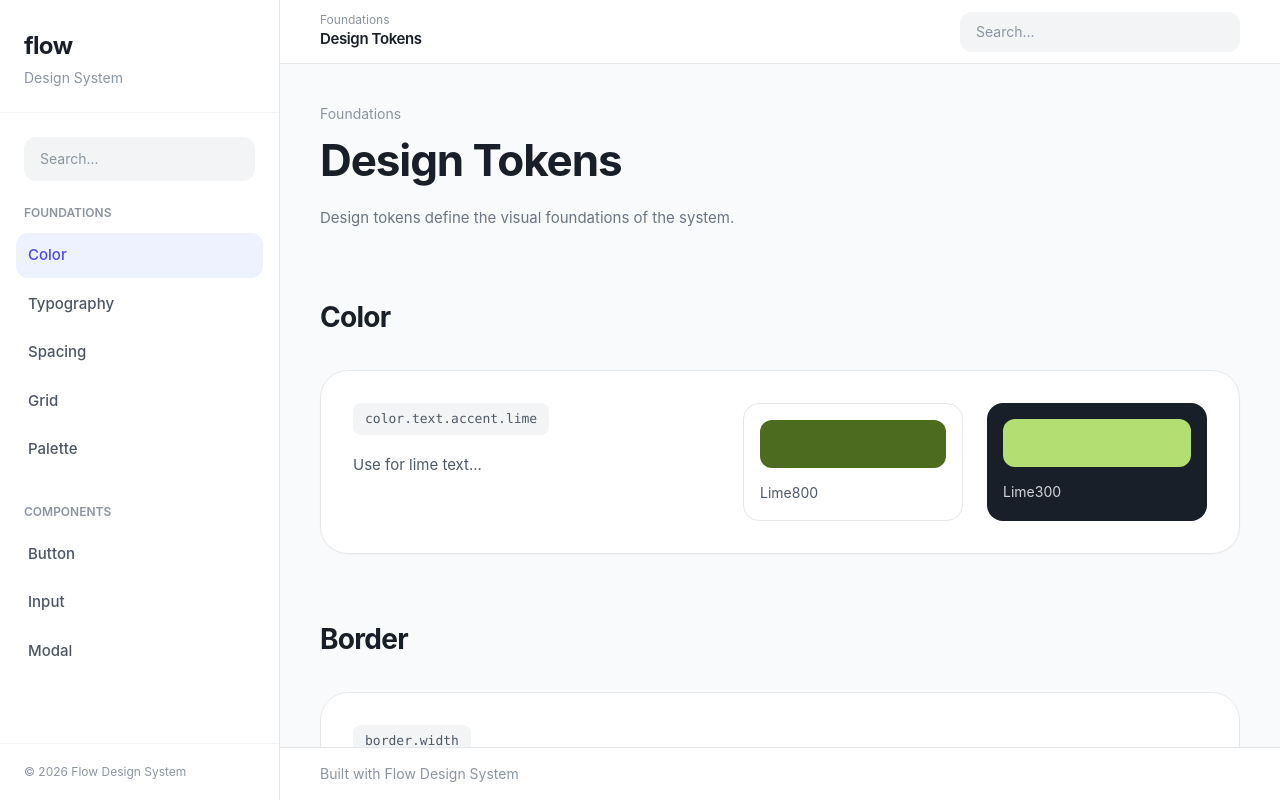
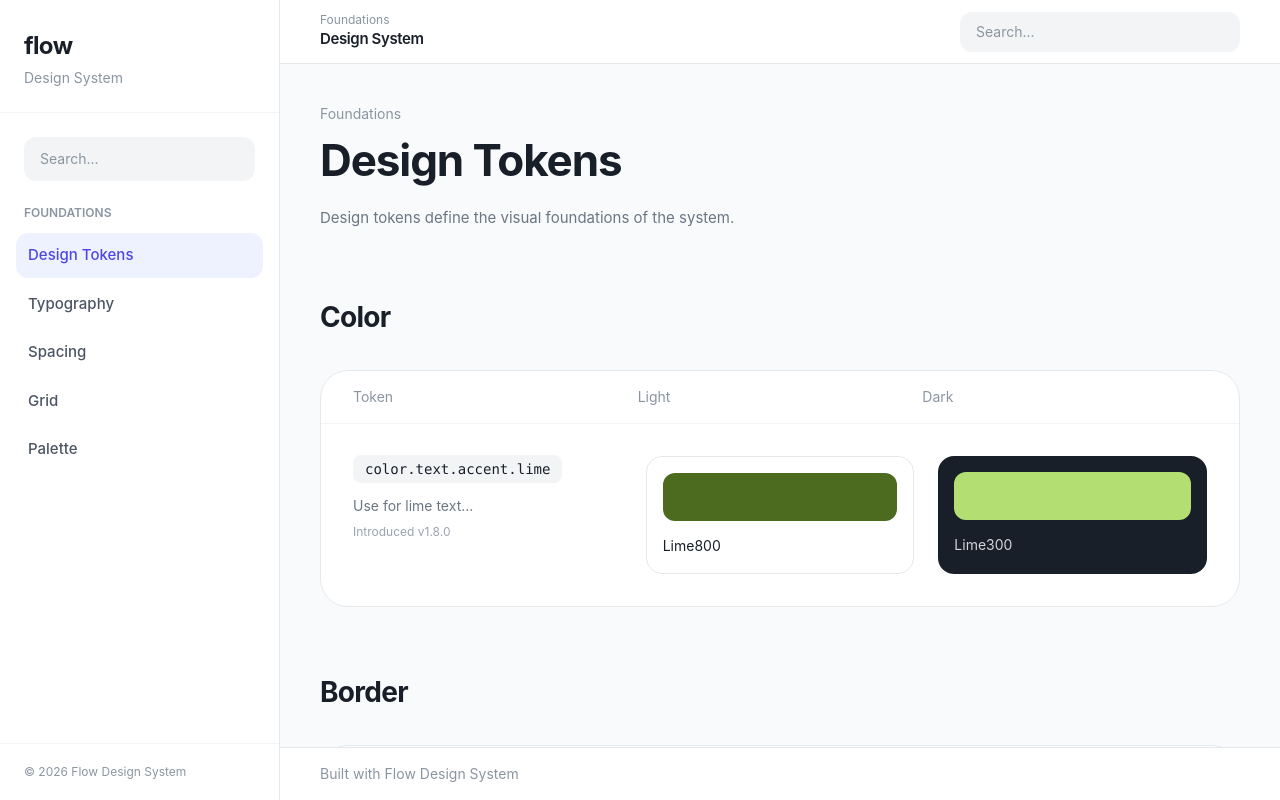
Before and after one commit to seo-er/design-system, a React (Vite) app: page / in a window 1280 px wide. Built offline with nearby package versions, Linux system fonts and the light colour scheme.

Commit message:
Add files via upload

```diff
--- a/src/App.jsx
+++ b/src/App.jsx
@@ -1,3 +1,4 @@
+// ===== App.jsx (PART 1/2) =====
 import React, { useState } from "react";
 
 function hexToRgba(hex, opacity) {
@@ -20,50 +21,51 @@ const gridData = [
   { bp: "xl", viewport: "1768+px", columns: 12, gutters: "16px", margins: "32px" },
 ];
 
+const typographyRows = [
+  ["font.heading.xxlarge", "Bold", "2rem / 32px", "2.25rem / 36px"],
+  ["font.heading.xlarge", "Bold", "1.75rem / 28px", "2rem / 32px"],
+  ["font.heading.large", "Bold", "1.5rem / 24px", "1.75rem / 28px"],
+  ["font.heading.medium", "Bold", "1.25rem / 20px", "1.5rem / 24px"],
+  ["font.heading.small", "Bold", "1rem / 16px", "1.25rem / 20px"],
+  ["font.heading.xsmall", "Bold", "0.875rem / 14px", "1.25rem / 20px"],
+  ["font.heading.xxsmall", "Bold", "0.75rem / 12px", "1rem / 16px"],
+];
+
+const spacingRows = [
+  ["space.0", "0×", "0rem", "0px"],
+  ["space.025", "0.25×", "0.125rem", "2px"],
+  ["space.050", "0.5×", "0.25rem", "4px"],
+  ["space.075", "0.75×", "0.375rem", "6px"],
+  ["space.100", "1×", "0.5rem", "8px"],
+  ["space.150", "1.5×", "0.75rem", "12px"],
+  ["space.200", "2×", "1rem", "16px"],
+  ["space.250", "2.5×", "1.25rem", "20px"],
+  ["space.300", "3×", "1.5rem", "24px"],
+  ["space.400", "4×", "2rem", "32px"],
+  ["space.500", "5×", "2.5rem", "40px"],
+  ["space.600", "6×", "3rem", "48px"],
+  ["space.800", "8×", "4rem", "64px"],
+  ["space.1000", "10×", "5rem", "80px"],
+];
+
 export default function App() {
   const [menu, setMenu] = useState("tokens");
 
   return (
     <div className="flex h-screen bg-[#F9FAFB] text-[#191F28]">
       {/* SIDEBAR */}
-      <aside
-        className="
-          hidden lg:flex
-          w-[280px]
-          bg-white
-          border-r border-[#E5E8EB]
-          flex-col
-          sticky top-0 h-screen
-        "
-      >
-        {/* LOGO */}
+      <aside className="hidden lg:flex w-[280px] bg-white border-r border-[#E5E8EB] flex-col">
         <div className="px-6 pt-7 pb-6 border-b border-[#F2F4F6]">
-          <h1 className="text-[24px] font-bold tracking-tight">
-            flow
-          </h1>
-
-          <p className="text-sm text-[#8B95A1] mt-1">
-            Design System
-          </p>
+          <h1 className="text-[24px] font-bold tracking-tight">flow</h1>
+          <p className="text-sm text-[#8B95A1] mt-1">Design System</p>
         </div>
 
-        {/* SEARCH */}
         <div className="px-6 pt-6">
-          <div
-            className="
-              h-11
-              rounded-xl
-              bg-[#F2F4F6]
-              flex items-center
-              px-4
-              text-sm text-[#8B95A1]
-            "
-          >
+          <div className="h-11 rounded-xl bg-[#F2F4F6] flex items-center px-4 text-sm text-[#8B95A1]">
             Search...
           </div>
         </div>
 
-        {/* NAV */}
         <div className="flex-1 overflow-auto px-4 py-6">
           <div className="mb-8">
             <div className="text-xs font-semibold text-[#8B95A1] uppercase mb-3 px-2">
@@ -72,7 +74,7 @@ export default function App() {
 
             <div className="space-y-1">
               <MenuItem active={menu === "tokens"} onClick={() => setMenu("tokens")}>
-                Color
+                Design Tokens
               </MenuItem>
 
               <MenuItem active={menu === "typography"} onClick={() => setMenu("typography")}>
@@ -92,21 +94,8 @@ export default function App() {
               </MenuItem>
             </div>
           </div>
-
-          <div>
-            <div className="text-xs font-semibold text-[#8B95A1] uppercase mb-3 px-2">
-              Components
         </div>
 
-            <div className="space-y-1">
-              <MenuItem>Button</MenuItem>
-              <MenuItem>Input</MenuItem>
-              <MenuItem>Modal</MenuItem>
-            </div>
-          </div>
-        </div>
-
-        {/* FOOTER */}
         <div className="border-t border-[#F2F4F6] px-6 py-5">
           <p className="text-xs text-[#8B95A1]">
             © 2026 Flow Design System
@@ -116,54 +105,21 @@ export default function App() {
 
       {/* CONTENT */}
       <div className="flex-1 flex flex-col min-w-0">
-        {/* HEADER */}
-        <header
-          className="
-            h-16
-            bg-white
-            border-b border-[#E5E8EB]
-            flex items-center
-            justify-between
-            px-6 lg:px-10
-            sticky top-0 z-20
-          "
-        >
+        <header className="h-16 bg-white border-b border-[#E5E8EB] flex items-center justify-between px-6 lg:px-10">
           <div>
-            <p className="text-xs text-[#8B95A1]">
-              Foundations
-            </p>
-
+            <p className="text-xs text-[#8B95A1]">Foundations</p>
             <h2 className="text-[15px] font-semibold tracking-tight">
-              Design Tokens
+              Design System
             </h2>
           </div>
 
-          <div
-            className="
-              hidden md:flex
-              w-[280px]
-              h-10
-              bg-[#F2F4F6]
-              rounded-xl
-              px-4
-              items-center
-              text-sm text-[#8B95A1]
-            "
-          >
+          <div className="hidden md:flex w-[280px] h-10 bg-[#F2F4F6] rounded-xl px-4 items-center text-sm text-[#8B95A1]">
             Search...
           </div>
         </header>
 
-        {/* MAIN */}
         <main className="flex-1 overflow-auto">
-          <div
-            className="
-              max-w-[1200px]
-              mx-auto
-              px-5 md:px-10
-              py-10
-            "
-          >
+          <div className="max-w-[1200px] mx-auto px-5 md:px-10 py-10">
             {menu === "tokens" && <TokenPage />}
             {menu === "typography" && <TypographyPage />}
             {menu === "spacing" && <SpacingPage />}
@@ -172,15 +128,7 @@ export default function App() {
           </div>
         </main>
 
-        {/* FOOTER */}
-        <footer
-          className="
-            bg-white
-            border-t border-[#E5E8EB]
-            px-6 lg:px-10
-            py-4
-          "
-        >
+        <footer className="bg-white border-t border-[#E5E8EB] px-6 lg:px-10 py-4">
           <p className="text-sm text-[#8B95A1]">
             Built with Flow Design System
           </p>
@@ -194,101 +142,14 @@ function MenuItem({ children, active, onClick }) {
   return (
     <button
       onClick={onClick}
-      className={`
-        w-full
-        flex items-center
-        px-3 py-[11px]
-        rounded-xl
-        text-[15px]
-        font-medium
-        transition-all
-        ${
+      className={`w-full flex items-center px-3 py-[11px] rounded-xl text-[15px] font-medium transition-all ${
         active
           ? "bg-[#EEF2FF] text-[#4F46E5]"
           : "text-[#4B5563] hover:bg-gray-50"
-        }
-      `}
+      }`}
     >
       {children}
     </button>
-  );
-}
-
-function TokenPage() {
-  return (
-    <div>
-      {/* TITLE */}
-      <div className="mb-14">
-        <p className="text-sm text-[#8B95A1] mb-3">
-          Foundations
-        </p>
-
-        <h1 className="text-[32px] md:text-[44px] leading-[1.1] font-bold tracking-tight">
-          Design Tokens
-        </h1>
-
-        <p className="text-[#6B7684] text-[15px] leading-7 mt-5 max-w-[720px]">
-          Design tokens define the visual foundations of the system.
-        </p>
-      </div>
-
-      {/* COLOR */}
-      <SectionTitle title="Color" />
-
-      <TokenCard
-        token="color.text.accent.lime"
-        description="Use for lime text..."
-        light="#4C6B1F"
-        dark="#B3DF72"
-        lightLabel="Lime800"
-        darkLabel="Lime300"
-      />
-
-      {/* BORDER */}
-      <SectionTitle title="Border" />
-
-      <BorderCard
-        token="border.width"
-        description="The default width for all standard component borders and dividers."
-        value="1px"
-      />
-
-      <BorderCard
-        token="border.width.selected"
-        description="The width used to indicate a selected element."
-        value="2px"
-      />
-
-      <BorderCard
-        token="border.width.focused"
-        description="The width used for focus rings."
-        value="2px"
-      />
-
-      {/* MOTION */}
-      <SectionTitle title="Motion" />
-
-      <MotionCard
-        token="motion.avatar.enter"
-        description="Use for avatar group enter transitions."
-        values={[
-          "ScaleIn80to100",
-          "FadeIn0to100",
-          "150ms",
-          "EasePracticalOut",
-        ]}
-      />
-
-      {/* OPACITY */}
-      <SectionTitle title="Opacity" />
-
-      <OpacityCard />
-
-      {/* RADIUS */}
-      <SectionTitle title="Radius" />
-
-      <RadiusCard />
-    </div>
   );
 }
 
@@ -302,58 +163,109 @@ function SectionTitle({ title }) {
   );
 }
 
-function TokenCard({
-  token,
-  description,
-  light,
-  dark,
-  lightLabel,
-  darkLabel,
-}) {
+function Card({ children }) {
   return (
-    <section className="bg-white rounded-[28px] border border-[#E5E8EB] p-6 md:p-8 shadow-[0_1px_2px_rgba(0,0,0,0.04)] mb-8">
-      <div className="flex flex-col md:flex-row gap-6">
-        <div className="flex-1">
-          <code className="inline-flex bg-[#F2F4F6] px-3 py-1.5 rounded-lg text-[13px] font-medium text-[#4E5968]">
-            {token}
-          </code>
+    <div className="bg-white rounded-[28px] border border-[#E5E8EB] overflow-hidden mb-6">
+      {children}
+    </div>
+  );
+}
 
-          <p className="text-[15px] text-[#4E5968] leading-7 mt-4">
-            {description}
+function TokenPage() {
+  return (
+    <div>
+      <div className="mb-14">
+        <p className="text-sm text-[#8B95A1] mb-3">
+          Foundations
+        </p>
+
+        <h1 className="text-[44px] leading-[1.1] font-bold tracking-tight">
+          Design Tokens
+        </h1>
+
+        <p className="text-[#6B7684] text-[15px] leading-7 mt-5 max-w-[720px]">
+          Design tokens define the visual foundations of the system.
         </p>
       </div>
 
-        <div className="w-full md:w-[220px] rounded-2xl border border-[#E5E8EB] p-4">
-          <div className="h-12 rounded-xl mb-3" style={{ background: light }} />
+      {/* COLOR */}
+      <SectionTitle title="Color" />
 
-          <span className="text-sm text-[#4E5968]">
-            {lightLabel}
-          </span>
+      <Card>
+        <div className="grid md:grid-cols-3 border-b border-[#F2F4F6] text-sm text-[#8B95A1] px-8 py-4">
+          <span>Token</span>
+          <span>Light</span>
+          <span>Dark</span>
         </div>
 
-        <div className="w-full md:w-[220px] rounded-2xl bg-[#191F28] p-4">
-          <div className="h-12 rounded-xl mb-3" style={{ background: dark }} />
+        <div className="grid md:grid-cols-3 gap-6 px-8 py-8">
+          <div>
+            <code className="bg-[#F2F4F6] px-3 py-1.5 rounded-lg text-sm">
+              color.text.accent.lime
+            </code>
 
-          <span className="text-sm text-gray-300">
-            {darkLabel}
-          </span>
+            <p className="text-sm text-[#6B7684] mt-4">
+              Use for lime text...
+            </p>
+
+            <p className="text-xs text-[#9CA3AF] mt-2">
+              Introduced v1.8.0
+            </p>
+          </div>
+
+          <div className="rounded-2xl border border-[#E5E8EB] p-4">
+            <div
+              className="h-12 rounded-xl mb-3"
+              style={{ background: "#4C6B1F" }}
+            />
+            <span className="text-sm">Lime800</span>
+          </div>
+
+          <div className="rounded-2xl bg-[#191F28] p-4">
+            <div
+              className="h-12 rounded-xl mb-3"
+              style={{ background: "#B3DF72" }}
+            />
+            <span className="text-sm text-gray-300">Lime300</span>
           </div>
         </div>
-    </section>
-  );
-}
+      </Card>
+            {/* BORDER */}
+            <SectionTitle title="Border" />
 
-function BorderCard({ token, description, value }) {
-  return (
-    <section className="bg-white rounded-[28px] border border-[#E5E8EB] p-6 md:p-8 mb-6">
-      <div className="grid md:grid-cols-2 gap-8 items-center">
+{[
+  {
+    token: "border.width",
+    desc: "The default width for all standard component borders and dividers.",
+    value: "1px",
+    version: "Introduced v1.5.2",
+  },
+  {
+    token: "border.width.selected",
+    desc: "The width used to indicate a selected element, such as an active tab or a chosen item.",
+    value: "2px",
+    version: "Introduced v6.1.0",
+  },
+  {
+    token: "border.width.focused",
+    desc: "The width used for focus rings on interactive elements.",
+    value: "2px",
+    version: "Introduced v6.1.0",
+  },
+].map((b) => (
+  <Card key={b.token}>
+    <div className="grid md:grid-cols-2 gap-8 px-8 py-8 items-center border-b border-[#F2F4F6]">
       <div>
-          <code className="inline-flex bg-[#F2F4F6] px-3 py-1.5 rounded-lg text-[13px] font-medium text-[#4E5968]">
-            {token}
+        <code className="bg-[#F2F4F6] px-3 py-1.5 rounded-lg text-sm">
+          {b.token}
         </code>
 
-          <p className="text-[15px] text-[#4E5968] leading-7 mt-4">
-            {description}
+        <p className="text-sm text-[#6B7684] mt-4">
+          {b.desc}
+        </p>
+
+        <p className="text-xs text-[#8B95A1] mt-2">
+          {b.version}
         </p>
       </div>
 
@@ -362,55 +274,61 @@ function BorderCard({ token, description, value }) {
           <div
             style={{
               width: "100%",
-                borderTop: `${value} solid black`,
+              borderTop: `${b.value} solid black`,
             }}
           />
         </div>
 
-          <span className="text-[15px] text-[#4E5968]">
-            {value}
-          </span>
+        <span className="text-sm">{b.value}</span>
       </div>
     </div>
-    </section>
-  );
-}
+  </Card>
+))}
 
-function MotionCard({ token, description, values }) {
-  return (
-    <section className="bg-white rounded-[28px] border border-[#E5E8EB] p-6 md:p-8 mb-6">
-      <div className="grid md:grid-cols-2 gap-8">
+{/* MOTION */}
+<SectionTitle title="Motion" />
+
+<Card>
+  <div className="grid md:grid-cols-2 gap-8 px-8 py-8">
     <div>
-          <code className="inline-flex bg-[#F2F4F6] px-3 py-1.5 rounded-lg text-[13px] font-medium text-[#4E5968]">
-            {token}
+      <code className="bg-[#F2F4F6] px-3 py-1.5 rounded-lg text-sm">
+        motion.avatar.enter
       </code>
 
-          <p className="text-[15px] text-[#4E5968] leading-7 mt-4">
-            {description}
+      <p className="text-sm text-[#6B7684] mt-4">
+        Use for avatar group enter transitions.
+      </p>
+
+      <p className="text-xs text-[#8B95A1] mt-2">
+        Introduced v2.0.0
       </p>
     </div>
 
-        <div className="space-y-2 text-[15px] text-[#4E5968]">
-          {values.map((v, i) => (
-            <div key={i}>{v}</div>
-          ))}
+    <div className="space-y-2 text-sm text-[#4E5968]">
+      <div>ScaleIn80to100</div>
+      <div>FadeIn0to100</div>
+      <div>150ms</div>
+      <div>EasePracticalOut</div>
     </div>
   </div>
-    </section>
-  );
-}
+</Card>
 
-function OpacityCard() {
-  return (
-    <section className="bg-white rounded-[28px] border border-[#E5E8EB] p-6 md:p-8 mb-6">
-      <div className="grid md:grid-cols-3 gap-8 items-center">
+{/* OPACITY */}
+<SectionTitle title="Opacity" />
+
+<Card>
+  <div className="grid md:grid-cols-3 gap-8 px-8 py-8 items-center">
     <div>
-          <code className="inline-flex bg-[#F2F4F6] px-3 py-1.5 rounded-lg text-[13px] font-medium text-[#4E5968]">
+      <code className="bg-[#F2F4F6] px-3 py-1.5 rounded-lg text-sm">
         opacity.disabled
       </code>
 
-          <p className="text-[15px] text-[#4E5968] leading-7 mt-4">
+      <p className="text-sm text-[#6B7684] mt-4">
         Apply to images when in a disabled state.
+      </p>
+
+      <p className="text-xs text-[#8B95A1] mt-2">
+        Introduced v3.4.0
       </p>
     </div>
 
@@ -465,71 +383,68 @@ function OpacityCard() {
       Opacity40
     </div>
   </div>
-    </section>
-  );
-}
+</Card>
 
-function RadiusCard() {
-  return (
-    <section className="bg-white rounded-[28px] border border-[#E5E8EB] p-6 md:p-8">
-      <div className="grid md:grid-cols-2 gap-8 items-center">
+{/* RADIUS */}
+<SectionTitle title="Radius" />
+
+<Card>
+  <div className="grid md:grid-cols-2 gap-8 px-8 py-8 items-center">
     <div>
-          <code className="inline-flex bg-[#F2F4F6] px-3 py-1.5 rounded-lg text-[13px] font-medium text-[#4E5968]">
+      <code className="bg-[#F2F4F6] px-3 py-1.5 rounded-lg text-sm">
         radius.xsmall
       </code>
 
-          <p className="text-[15px] text-[#4E5968] leading-7 mt-4">
+      <p className="text-sm text-[#6B7684] mt-4">
         Use for small detail elements.
+      </p>
+
+      <p className="text-xs text-[#8B95A1] mt-2">
+        Introduced v1.0.0
       </p>
     </div>
 
     <div className="flex items-center gap-4">
       <div className="w-16 h-10 border border-[#E5E8EB] rounded-sm" />
-
-          <span className="text-[15px] text-[#4E5968]">
-            2px
-          </span>
+      <span className="text-sm">2px</span>
     </div>
   </div>
-    </section>
+</Card>
+</div>
 );
 }
 
 function TypographyPage() {
-  const rows = [
-    ["font.heading.xxlarge", "Bold", "2rem / 32px", "2.25rem / 36px"],
-    ["font.heading.xlarge", "Bold", "1.75rem / 28px", "2rem / 32px"],
-    ["font.heading.large", "Bold", "1.5rem / 24px", "1.75rem / 28px"],
-    ["font.heading.medium", "Bold", "1.25rem / 20px", "1.5rem / 24px"],
-  ];
-
 return (
 <div>
-      <h1 className="text-[40px] font-bold tracking-tight mb-10">
+<h1 className="text-[44px] font-bold tracking-tight mb-10">
   Typography
 </h1>
 
-      <div className="bg-white rounded-[28px] border border-[#E5E8EB] overflow-hidden">
-        <div className="grid grid-cols-5 px-6 py-4 border-b border-[#F2F4F6] text-sm text-[#8B95A1]">
+<Card>
+  <div className="grid grid-cols-5 px-8 py-4 border-b border-[#F2F4F6] text-sm text-[#8B95A1]">
     <span>Preview</span>
     <span>Token</span>
-          <span>Weight</span>
-          <span>Size</span>
+    <span>Font weight</span>
+    <span>Font size</span>
     <span>Line height</span>
   </div>
 
-        {rows.map((r) => {
+  {typographyRows.map((r) => {
     const size = r[2].split("/")[0].trim();
     const lineHeight = r[3].split("/")[0].trim();
 
     return (
       <div
         key={r[0]}
-              className="grid grid-cols-5 px-6 py-5 border-b border-[#F2F4F6] items-center"
+        className="grid grid-cols-5 px-8 py-5 border-b border-[#F2F4F6] items-center hover:bg-[#FAFBFC] transition"
       >
         <span
           className="font-bold"
-                style={{ fontSize: size, lineHeight }}
+          style={{
+            fontSize: size,
+            lineHeight,
+          }}
         >
           Aa
         </span>
@@ -541,38 +456,31 @@ function TypographyPage() {
       </div>
     );
   })}
-      </div>
+</Card>
 </div>
 );
 }
 
 function SpacingPage() {
-  const rows = [
-    ["space.025", "0.25×", "0.125rem", "2px"],
-    ["space.050", "0.5×", "0.25rem", "4px"],
-    ["space.100", "1×", "0.5rem", "8px"],
-    ["space.200", "2×", "1rem", "16px"],
-  ];
-
 return (
 <div>
-      <h1 className="text-[40px] font-bold tracking-tight mb-10">
+<h1 className="text-[44px] font-bold tracking-tight mb-10">
   Spacing
 </h1>
 
-      <div className="bg-white rounded-[28px] border border-[#E5E8EB] overflow-hidden">
-        <div className="grid grid-cols-5 px-6 py-4 border-b border-[#F2F4F6] text-sm text-[#8B95A1]">
+<Card>
+  <div className="grid grid-cols-5 px-8 py-4 border-b border-[#F2F4F6] text-sm text-[#8B95A1]">
     <span>Token</span>
-          <span>Multiplier</span>
+    <span>Base unit multiplier</span>
     <span>REM</span>
     <span>Pixels</span>
-          <span>Visual</span>
+    <span>Visual representation</span>
   </div>
 
-        {rows.map((r) => (
+  {spacingRows.map((r) => (
     <div
       key={r[0]}
-            className="grid grid-cols-5 px-6 py-5 border-b border-[#F2F4F6] items-center"
+      className="grid grid-cols-5 px-8 py-5 border-b border-[#F2F4F6] items-center hover:bg-[#FAFBFC] transition"
     >
       <span>{r[0]}</span>
       <span>{r[1]}</span>
@@ -588,7 +496,7 @@ function SpacingPage() {
       />
     </div>
   ))}
-      </div>
+</Card>
 </div>
 );
 }
@@ -596,12 +504,12 @@ function SpacingPage() {
 function GridPage() {
 return (
 <div>
-      <h1 className="text-[40px] font-bold tracking-tight mb-10">
+<h1 className="text-[44px] font-bold tracking-tight mb-10">
   Grid
 </h1>
 
-      <div className="bg-white rounded-[28px] border border-[#E5E8EB] overflow-hidden">
-        <div className="grid grid-cols-5 px-6 py-4 border-b border-[#F2F4F6] text-sm text-[#8B95A1]">
+<Card>
+  <div className="grid grid-cols-5 px-8 py-4 border-b border-[#F2F4F6] text-sm text-[#8B95A1]">
     <span>Breakpoint</span>
     <span>Viewport</span>
     <span>Columns</span>
@@ -612,54 +520,186 @@ function GridPage() {
   {gridData.map((g) => (
     <div
       key={g.bp}
-            className="grid grid-cols-5 px-6 py-5 border-b border-[#F2F4F6]"
+      className="grid grid-cols-5 px-8 py-5 border-b border-[#F2F4F6] items-center hover:bg-[#FAFBFC] transition"
     >
-            <span>{g.bp}</span>
+      <span>
+        <span className="bg-[#F2F4F6] px-2 py-1 rounded-lg text-xs">
+          {g.bp}
+        </span>
+      </span>
+
       <span>{g.viewport}</span>
       <span>{g.columns}</span>
       <span>{g.gutters}</span>
       <span>{g.margins}</span>
     </div>
   ))}
-      </div>
+</Card>
 </div>
 );
 }
 
 function PalettePage() {
-  const palettes = [
-    ["Orange", "#F97316"],
-    ["Yellow", "#FFB700"],
-    ["Gray", "#666666"],
+const lightPalettes = [
+{
+name: "Orange",
+colors: [
+  { step: 50, hex: "#FFF7ED" },
+  { step: 100, hex: "#FFEDD5" },
+  { step: 200, hex: "#FED7AA" },
+  { step: 300, hex: "#FDBA74" },
+  { step: 400, hex: "#FB923C" },
+  { step: 500, hex: "#F97316" },
+],
+},
+{
+name: "Yellow",
+colors: [
+  { step: 100, hex: "#FFF8E3" },
+  { step: 200, hex: "#FFECB8" },
+  { step: 300, hex: "#FFE08C" },
+  { step: 400, hex: "#FFD560" },
+  { step: 500, hex: "#FFB700" },
+],
+},
+{
+name: "Gray",
+colors: [
+  { step: 200, hex: "#F4F4F4" },
+  { step: 300, hex: "#E5E5E5" },
+  { step: 400, hex: "#D5D5D5" },
+  { step: 450, hex: "#C9C9C9" },
+  { step: 500, hex: "#AAAAAA" },
+  { step: 600, hex: "#888888" },
+  { step: 700, hex: "#666666" },
+  { step: 800, hex: "#222222" },
+  { step: 900, hex: "#252425" },
+],
+},
 ];
 
-  return (
+const darkPalettes = [
+{
+name: "Orange",
+colors: [
+  { step: 50, hex: "#4A1F0A" },
+  { step: 100, hex: "#5C2A0D" },
+  { step: 200, hex: "#7A3A12" },
+  { step: 300, hex: "#9A4E18" },
+  { step: 400, hex: "#C2641F" },
+  { step: 500, hex: "#F97316" },
+],
+},
+{
+name: "Yellow",
+colors: [
+  { step: 100, hex: "#4A3B00" },
+  { step: 200, hex: "#665200" },
+  { step: 300, hex: "#806600" },
+  { step: 400, hex: "#A37F00" },
+  { step: 500, hex: "#FFB700" },
+],
+},
+{
+name: "Gray",
+colors: [
+  { step: 200, hex: "#2A2A2A" },
+  { step: 300, hex: "#3A3A3A" },
+  { step: 400, hex: "#4A4A4A" },
+  { step: 450, hex: "#5A5A5A" },
+  { step: 500, hex: "#7A7A7A" },
+  { step: 600, hex: "#9A9A9A" },
+  { step: 700, hex: "#B5B5B5" },
+  { step: 800, hex: "#D1D1D1" },
+  { step: 900, hex: "#EDEDED" },
+],
+},
+];
+
+const PaletteColumn = ({ palette, dark = false }) => (
 <div>
-      <h1 className="text-[40px] font-bold tracking-tight mb-10">
-        Color Palette
-      </h1>
+<h3 className="text-[18px] font-semibold mb-4">
+  {palette.name}
+</h3>
 
-      <div className="grid md:grid-cols-3 gap-6">
-        {palettes.map((p) => (
+<div className="bg-white rounded-[24px] border border-[#E5E8EB] overflow-hidden">
+  {palette.colors.map((c) => (
     <div
-            key={p[0]}
-            className="bg-white rounded-[28px] border border-[#E5E8EB] p-6"
+      key={c.step}
+      onClick={() => navigator.clipboard.writeText(c.hex)}
+      className="h-[52px] flex items-center justify-between px-4 text-sm cursor-pointer hover:opacity-80 transition"
+      style={{ backgroundColor: c.hex }}
     >
-            <div
-              className="h-32 rounded-2xl mb-4"
-              style={{ background: p[1] }}
-            />
+      <span className={dark ? "text-white" : "text-black"}>
+        {c.step}
+      </span>
 
-            <h2 className="text-[18px] font-semibold">
-              {p[0]}
-            </h2>
-
-            <p className="text-sm text-[#8B95A1] mt-1">
-              {p[1]}
-            </p>
+      <span className={dark ? "text-gray-200" : "text-[#4E5968]"}>
+        {c.hex}
+      </span>
     </div>
   ))}
 </div>
 </div>
 );
+
+return (
+<div>
+<div className="mb-14">
+  <p className="text-sm text-[#8B95A1] mb-3">
+    Foundations
+  </p>
+
+  <h1 className="text-[44px] font-bold tracking-tight">
+    Color Palette
+  </h1>
+
+  <p className="text-[#6B7684] text-[15px] leading-7 mt-5">
+    Palette colors are used across the system.
+  </p>
+</div>
+
+{/* LIGHT */}
+<div className="mb-20">
+  <h2 className="text-[28px] font-bold tracking-tight mb-8">
+    Light Mode
+  </h2>
+
+  <div className="grid md:grid-cols-2 gap-8 mb-12">
+    {lightPalettes
+      .filter((p) => p.name !== "Gray")
+      .map((p) => (
+        <PaletteColumn key={p.name} palette={p} />
+      ))}
+  </div>
+
+  <div>
+    <h2 className="text-[24px] font-bold tracking-tight mb-8">
+      Light mode neutrals
+    </h2>
+
+    <div className="grid md:grid-cols-1">
+      {lightPalettes
+        .filter((p) => p.name === "Gray")
+        .map((p) => (
+          <PaletteColumn key={p.name} palette={p} />
+        ))}
+    </div>
+  </div>
+</div>
+
+{/* DARK */}
+<div>
+  <h2 className="text-[28px] font-bold tracking-tight mb-8">
+    Dark Mode
+  </h2>
+
+  <div className="grid md:grid-cols-3 gap-8">
+    {darkPalettes.map((p) => (
+      <PaletteColumn key={p.name} palette={p} dark />
+    ))}
+  </div>
+</div>
+</div>
+);
 }
```
Lines whose indentation alone changed are shown as unchanged.
